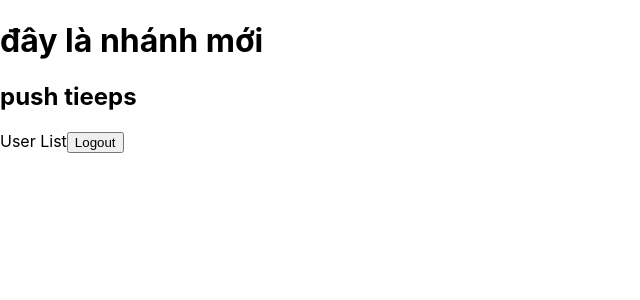
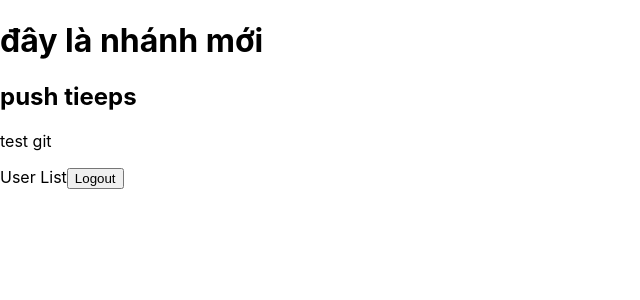
Before and after one commit to npv34/demo_auth_firebase_react, a React (Create React App) app: page /users in a window 1280 px wide. Shown: the top 300 px of the page, without its empty margins (0-640 px from the left). Built offline with nearby package versions, Linux system fonts and the light colour scheme; no server answers; sample sign-in values are in the browser's storage.

Commit message:
edit user list

```diff
--- a/src/conponents/Users/UserList/UserList.js
+++ b/src/conponents/Users/UserList/UserList.js
@@ -19,6 +19,7 @@ function UserList() {
 
     return (
         <>
+        <p>test git</p>
         User List
         <button onClick={hanldeLogout} type="button">Logout</button>
         </>
```
